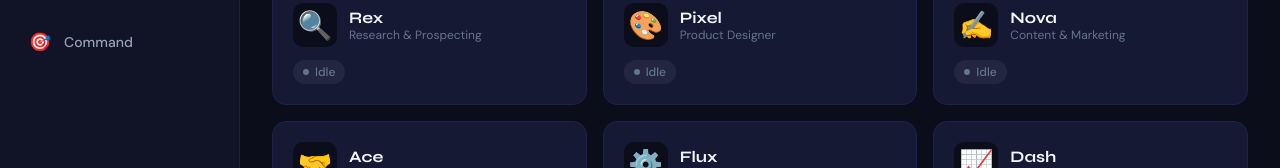
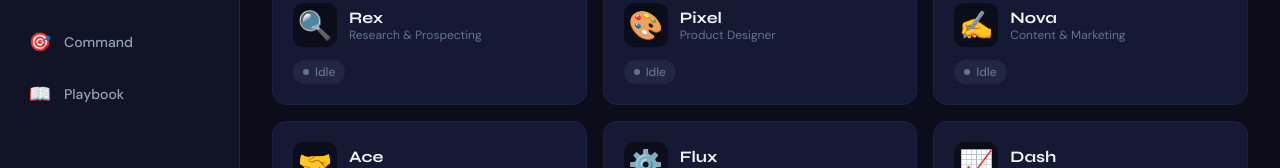
Before and after one commit to TheSolutionMVP/smvp-hq, a Next.js app in the folder dashboard/: page / in a window 1280 px wide. Shown: the part 294-462 px from the top of the page. Built offline with nearby package versions, Linux system fonts and the light colour scheme; no server answers; the database is empty.

Commit message:
Update layout.js

```diff
--- a/dashboard/app/layout.js
+++ b/dashboard/app/layout.js
@@ -41,6 +41,10 @@ export default function RootLayout({ children }) {
                 <span className="nav-icon">🎯</span>
                 <span>Command</span>
               </a>
+              <a href="/playbook" className="nav-link">
+                <span className="nav-icon">📖</span>
+                <span>Playbook</span>
+              </a>
             </div>
             <div className="sidebar-footer">
               <div className="user-badge">
```
